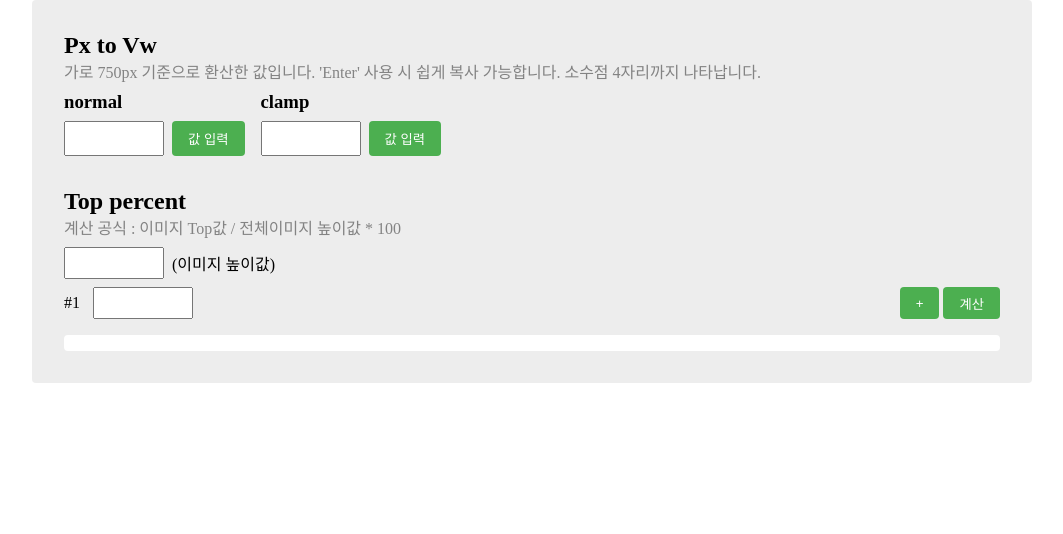
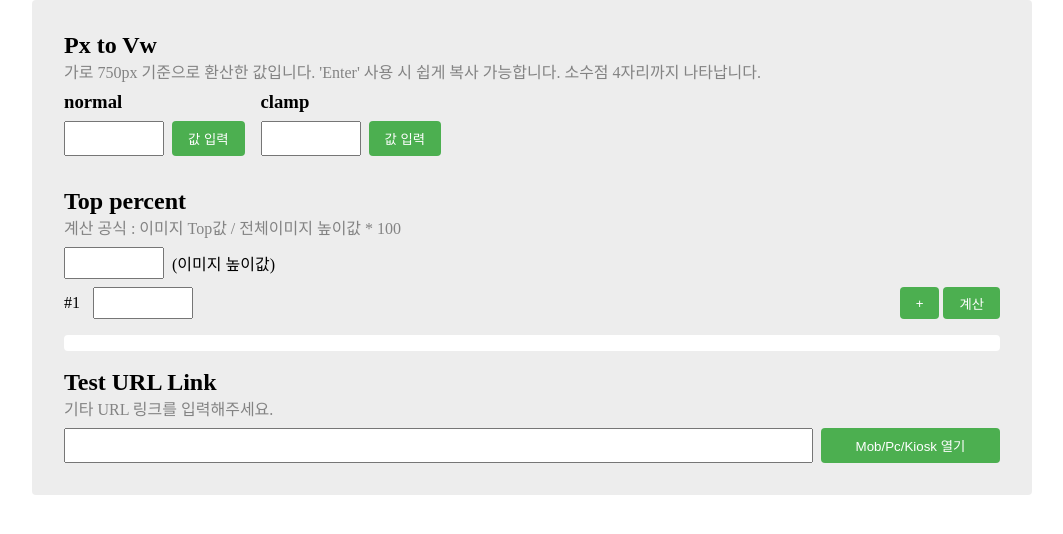
Before and after one commit to sangyeop0529/lotte-publishing-app, a React (Vite) app: page / in a window 1280 px wide. Shown: the top 534 px of the page, without its empty margins (108-1171 px from the left). Built offline with nearby package versions, Linux system fonts and the light colour scheme.

Commit message:
url components 생성

```diff
--- a/src/App.jsx
+++ b/src/App.jsx
@@ -1,9 +1,12 @@
 import Calculate from "./components/Calculate";
+import UrlLink from "./components/UrlLink";
 
 function App() {
   return (
     <div className="App">
       <Calculate />
+      <br />
+      <UrlLink />
     </div>
   );
 }
--- a/src/components/Calculate.jsx
+++ b/src/components/Calculate/index.jsx
@@ -1,7 +1,7 @@
 import CalculateVw from "./CalculateVw";
-import "./Calculate.css";
-import ContentsTitle from "./ContentsTitle";
+import ContentsTitle from "../ContentsTitle";
 import CalculateTop from "./CalculateTop";
+import "./index.css";
 
 const descriptionText = [
   `
--- /dev/null
+++ b/src/components/UrlLink/TestLink.css
@@ -0,0 +1,21 @@
+.TestLink {
+  display: flex;
+  gap: 0.5rem;
+  width: 100%;
+}
+.TestLink input {
+  width: 80%;
+}
+.TestLink button {
+  display: flex;
+  flex: 1;
+  justify-content: center;
+  align-items: center;
+  padding: 0.5rem 1rem;
+  background-color: rgb(76, 175, 80);
+  color: rgb(255, 255, 255);
+  border: none;
+  height: 100%;
+  border-radius: 4px;
+  cursor: pointer;
+}
--- /dev/null
+++ b/src/components/UrlLink/TestLink.jsx
@@ -0,0 +1,59 @@
+import { useState } from "react";
+import "./TestLink.css";
+
+const TestLink = () => {
+  const [url, setUrl] = useState("");
+  const handleUrlnput = (e) => {
+    setUrl(e.target.value);
+  };
+
+  const handleOpenUrl = () => {
+    try {
+      const match = url.match(/\/gate\/(SNM\d+)\//);
+      if (!match) {
+        alert("올바른 URL 형식이 아닙니다.");
+        return;
+      }
+      const snmCode = match[1];
+      const queryPart = url.split("?")[1] ? url.split("?")[1] : "";
+
+      // 공통 쿼리 문자열 구성
+      const baseQuery = queryPart
+        ? `?shpgNewsNo=${snmCode}&${queryPart}`
+        : `?shpgNewsNo=${snmCode}`;
+
+      // 각각의 버전 URL
+      const mobUrl = `https://m.lotteshopping.com/shpgnews/shpgnewsDetail${baseQuery}`;
+      const pcUrl = `https://www.lotteshopping.com/shpgnews/shpgnewsDetail${baseQuery}`;
+      const kioskUrl = `https://m.lotteshopping.com/shpgnews/shpgnewsDetail${baseQuery}&ch=k`;
+
+      // 순차적으로 0.3초 간격으로 열기
+      window.open(mobUrl, "_blank");
+      setTimeout(() => window.open(pcUrl, "_blank"), 300);
+      setTimeout(() => window.open(kioskUrl, "_blank"), 600);
+    } catch (e) {
+      alert("URL 변환 중 오류가 발생했습니다.");
+      console.error(e);
+    }
+  };
+
+  const handleKeyDown = (e) => {
+    if (e.key === "Enter") {
+      handleOpenUrl();
+    }
+  };
+  return (
+    <div className="TestLink">
+      <input
+        onKeyDown={handleKeyDown}
+        onChange={handleUrlnput}
+        type="text"
+        value={url}
+      />
+
+      <button onClick={handleOpenUrl}>Mob/Pc/Kiosk 열기</button>
+    </div>
+  );
+};
+
+export default TestLink;
--- /dev/null
+++ b/src/components/UrlLink/index.jsx
@@ -0,0 +1,18 @@
+import ContentsTitle from "../ContentsTitle";
+import TestLink from "./TestLink";
+
+const UrlLink = () => {
+  return (
+    <div className="UrlLink">
+      <div className="container">
+        <ContentsTitle
+          title={"Test URL Link"}
+          description={"기타 URL 링크를 입력해주세요."}
+        />
+        <TestLink />
+      </div>
+    </div>
+  );
+};
+
+export default UrlLink;
```
Also changed, not shown: src/components/Calculate/CalculateTop.css (renamed from src/components/CalculateTop.css), src/components/Calculate/CalculateTop.jsx (renamed from src/components/CalculateTop.jsx), src/components/Calculate/CalculateVw.css (renamed from src/components/CalculateVw.css), src/components/Calculate/CalculateVw.jsx (renamed from src/components/CalculateVw.jsx), src/components/Calculate/index.css (renamed from src/components/Calculate.css).
